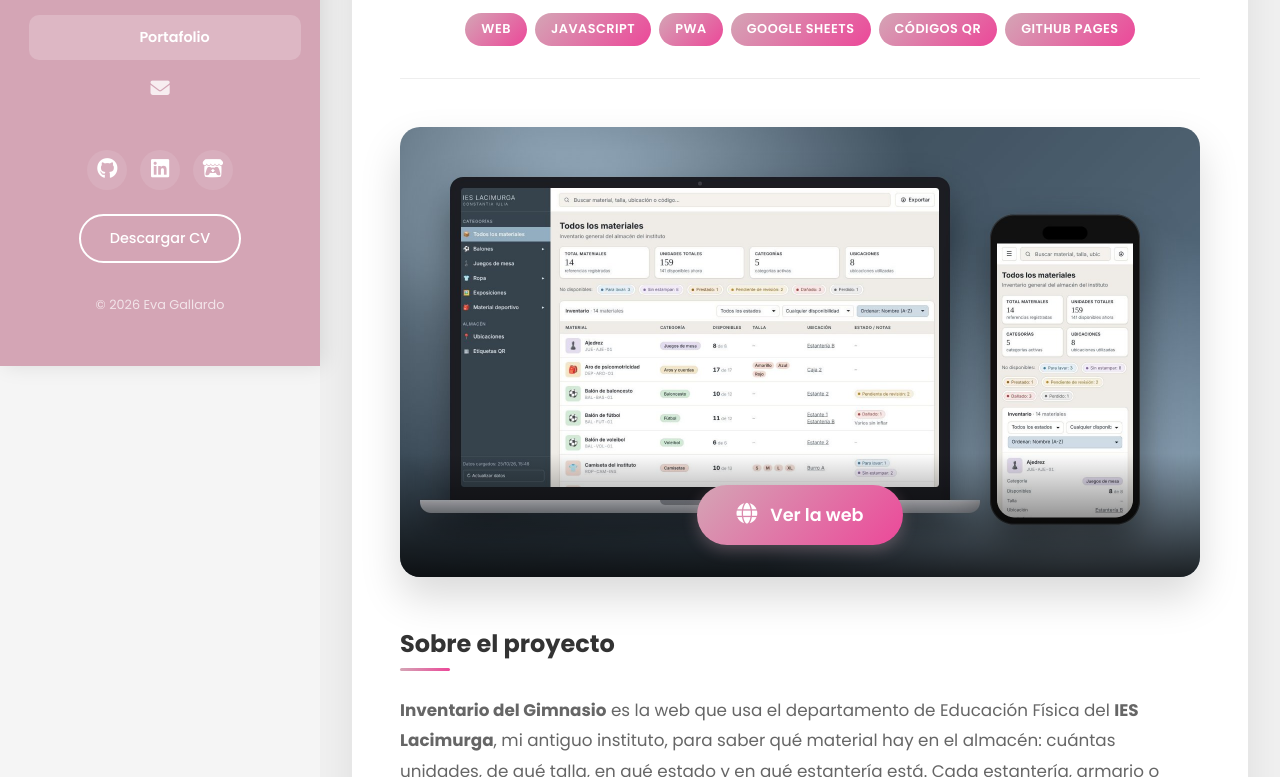
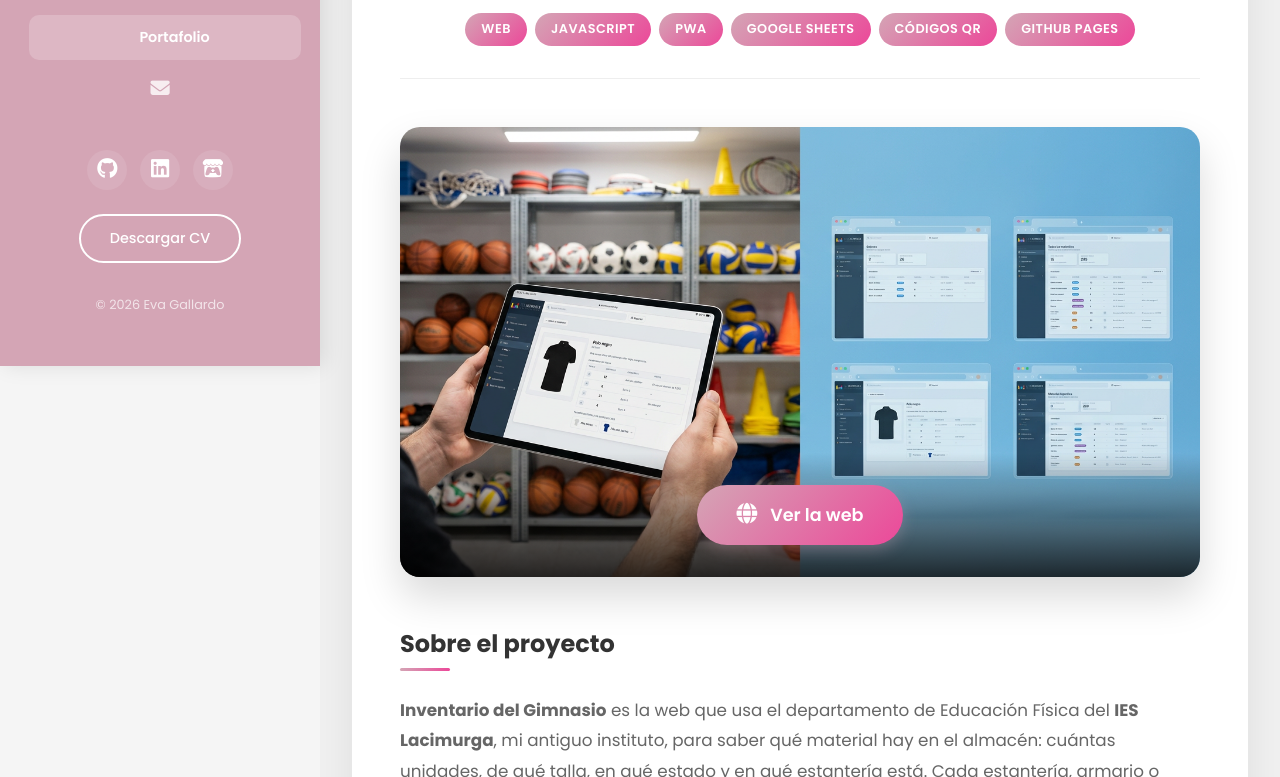
Before and after one commit to evagr11/Curriculum, a plain HTML site: page proyectos/inventario-lacimurga.html in a window 1280 px wide. Shown: the part 434-1211 px from the top of the page. Drawn offline with Linux system fonts and the light colour scheme.

Commit message:
Recupera el mockup original del inventario

```diff
--- a/proyectos/inventario-lacimurga.html
+++ b/proyectos/inventario-lacimurga.html
@@ -285,8 +285,8 @@
 
                         <!-- Imagen principal -->
                         <img
-                            src="../assets/img/Inventario/MockupInventarioWeb.jpg"
-                            alt="Mockup del inventario del gimnasio en portátil y móvil"
+                            src="../assets/img/Inventario/MockupInventario.png"
+                            alt="Mockup del inventario del gimnasio en una tablet en el almacén"
                             style="width: 100%; aspect-ratio: 16/9; object-fit: cover; display: block;"
                         >
 
```
Also changed, not shown: portfolio.html (+1 -1 lines), assets/img/Inventario/MockupInventario.png (added), assets/img/Inventario/MockupInventarioWeb.jpg (deleted).
